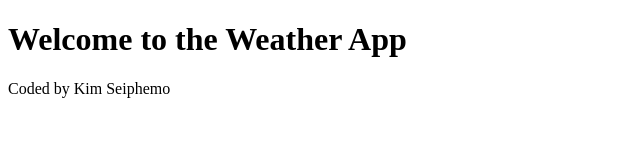
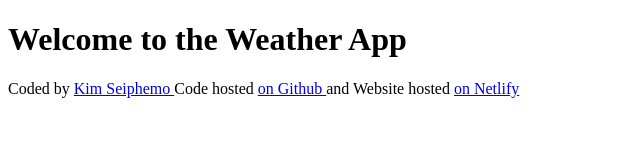
Before and after one commit to Kim-ux1/my-wether-app-week7, a plain HTML site: page index.html in a window 1280 px wide. Shown: the whole page, without its empty margins (0-640 px from the left). Drawn offline with Linux system fonts and the light colour scheme.

Commit message:
Added links to the footer

```diff
--- a/index.html
+++ b/index.html
@@ -1,12 +1,19 @@
 <!DOCTYPE html>
 <html lang="en">
-<head>
-    <meta charset="UTF-8">
-    <meta name="viewport" content="width=device-width, initial-scale=1.0">
+  <head>
+    <meta charset="UTF-8" />
+    <meta name="viewport" content="width=device-width, initial-scale=1.0" />
     <title>Document</title>
-</head>
-<body>
+  </head>
+  <body>
     <h1>Welcome to the Weather App</h1>
-    <footer>Coded by Kim Seiphemo</footer>
-</body>
+    <footer>
+      Coded by
+      <a href="https://github.com/Kim-ux1" target="_blank">Kim Seiphemo </a>
+      Code hosted
+      <a href="https://github.com/Kim-ux1/my-wether-app-week7" target="_blank">on Github </a>
+      and Website hosted
+      <a href="https://kimweather-app.netlify.app" target="_blank">on Netlify </a>
+    </footer>
+  </body>
 </html>
```
Also changed, not shown: 1 other file.
